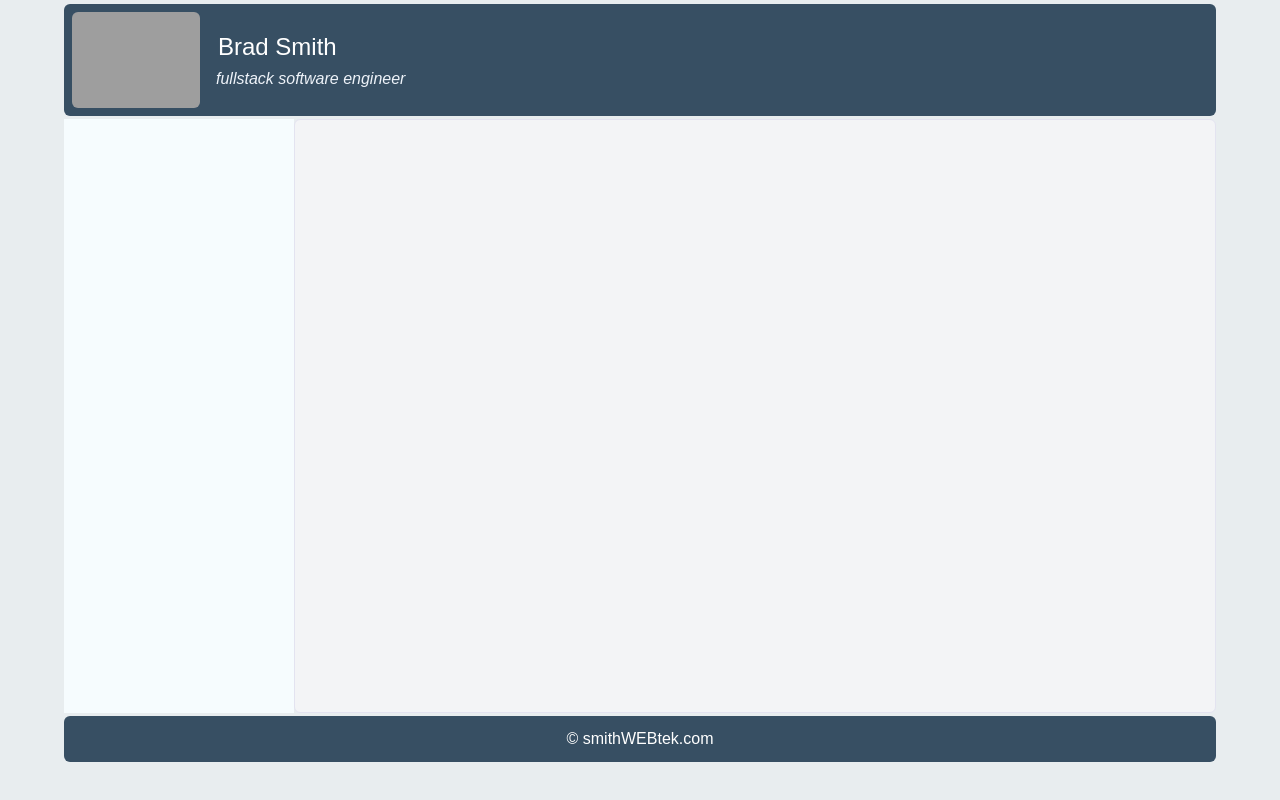
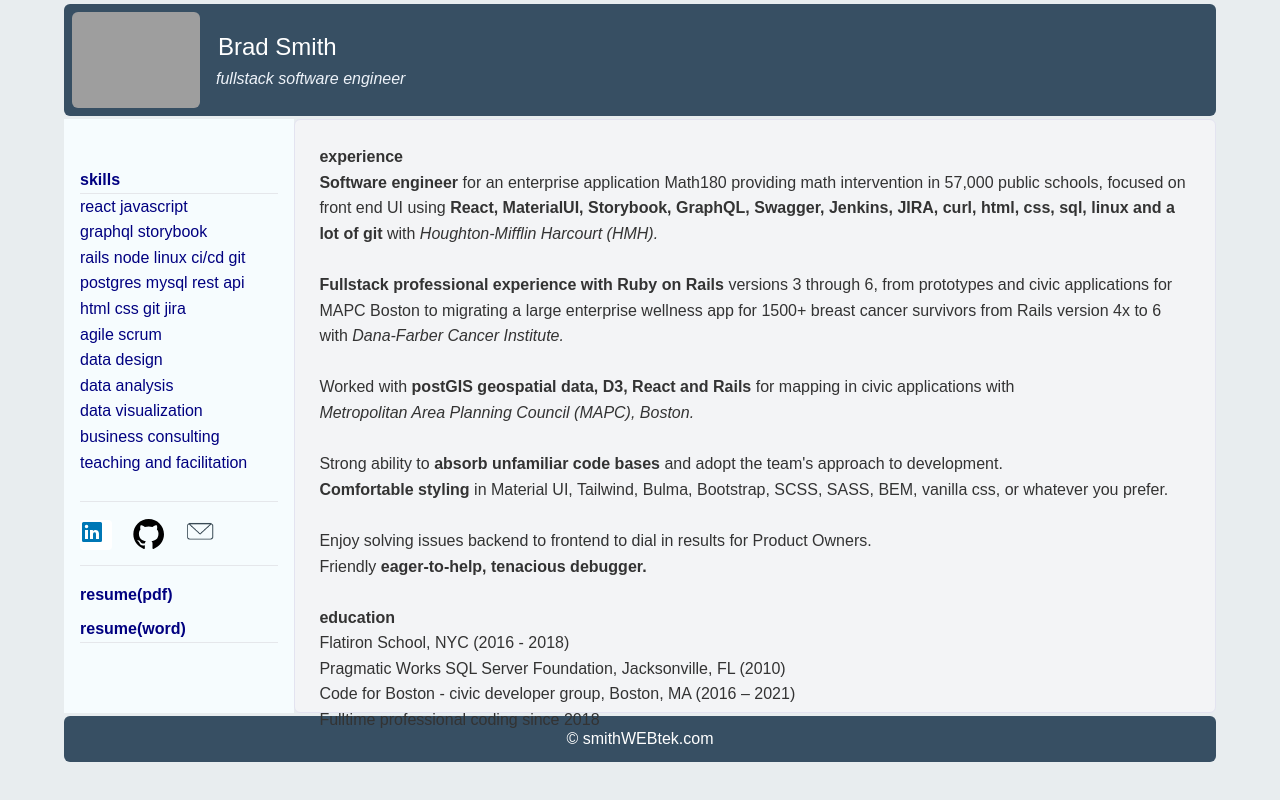
Before and after one commit to smithWEBtek/swt11-client, a React (Create React App) app: page / in a window 1280 px wide. Built offline with nearby package versions, Linux system fonts and the light colour scheme; no server answers; grey boxes are pictures that could not be loaded.

Commit message:
Fix root route, comment out HeaderNav for now

```diff
--- a/src/AppRoutes/AppRoutes.js
+++ b/src/AppRoutes/AppRoutes.js
@@ -5,13 +5,11 @@
   return (
     <Routes>
       <Route path="/demo" element={<MainContent page='demo' />} />
-      <Route path="/demo.json" element={<MainContent page='demo.json' />} />
       <Route path="/about" element={<MainContent page='about' />} />
-      <Route path="/about.json" element={<MainContent page='about.json' />} />
       <Route path="/blog" element={<MainContent page='blog' />} />
       <Route path="/samples" element={<MainContent page='samples' />} />
       <Route path="/library" element={<MainContent page='library' />} />
-      <Route path="/" element={<MainContent page='home' />} />
+      <Route path="/" element={<MainContent page='about' />} />
     </Routes>
   )
 }
--- a/src/components/Header/Header.js
+++ b/src/components/Header/Header.js
@@ -1,4 +1,4 @@
-import HeaderNav from '../HeaderNav'
+// import HeaderNav from '../HeaderNav'
 import { Link } from 'react-router-dom';
 const Header = () => {
   return (
```
